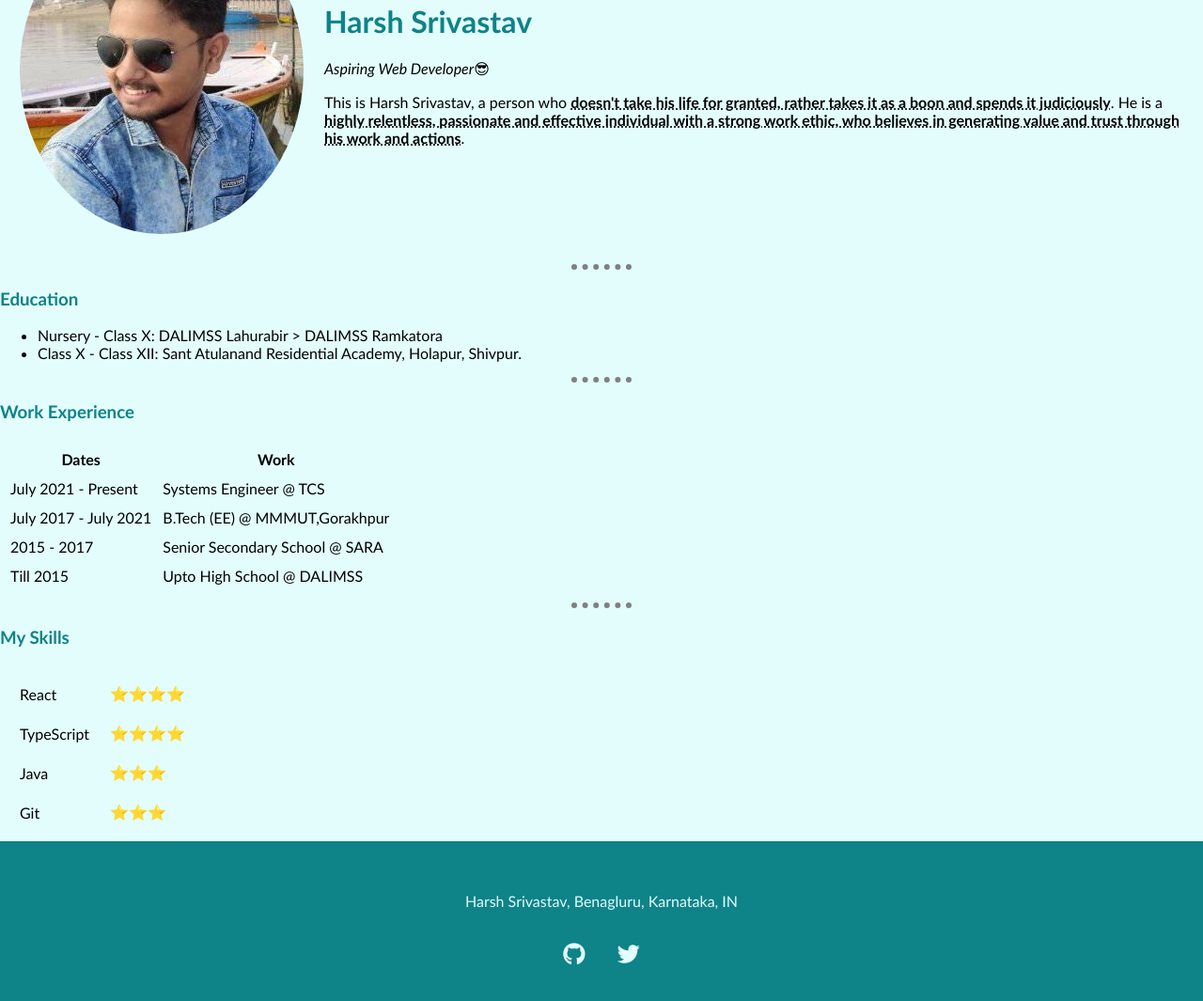
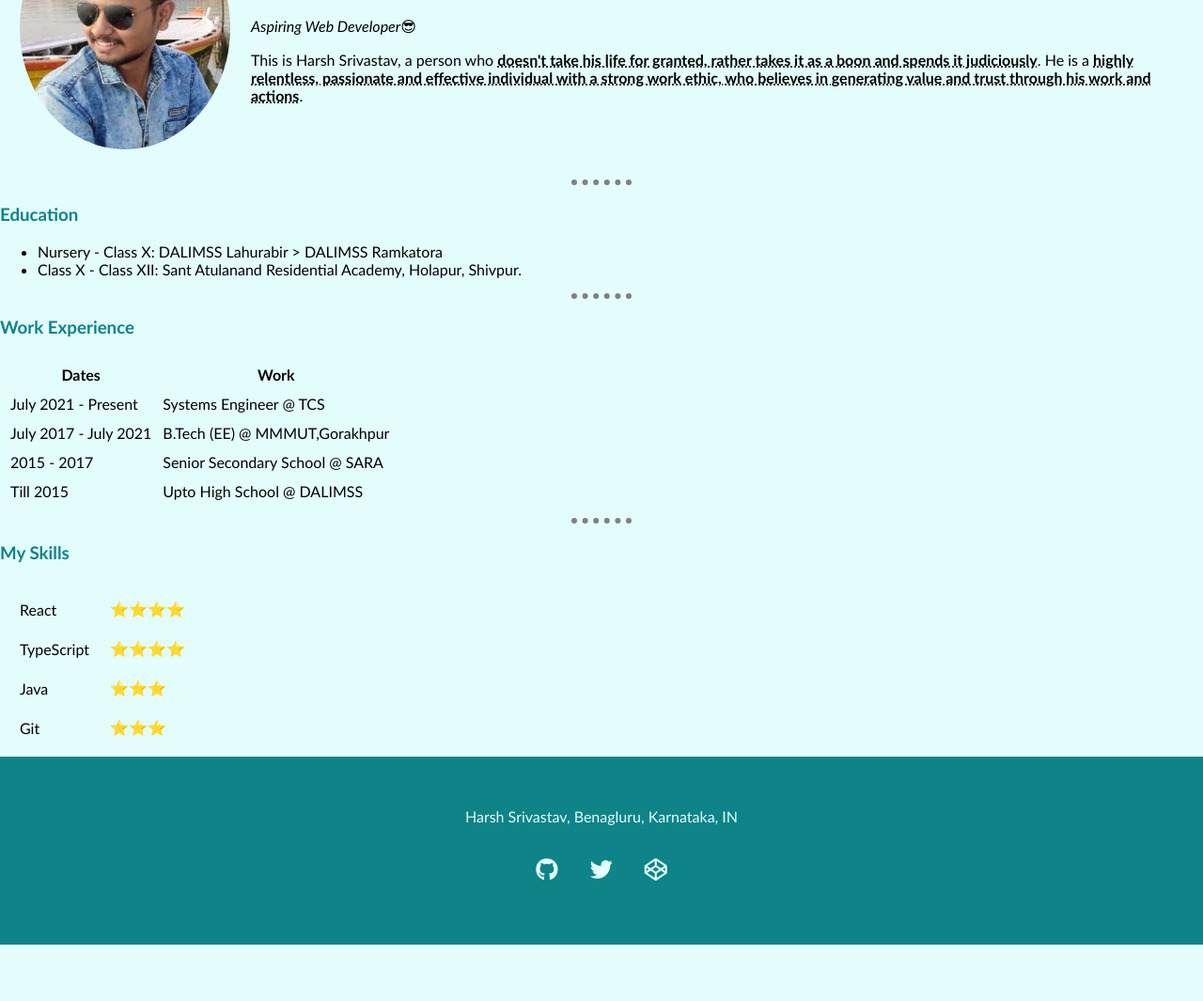
Before and after one commit to Harsh32044/CV, a plain HTML site: page index.html in a window 1280 px wide. Shown: the part 184-1249 px from the top of the page at 94% size. After the commit the page ends 1189 px from the top, so only its background shows below. Drawn offline with Linux system fonts and the light colour scheme.

Commit message:
Footer Codepen icon addition

```diff
--- a/css/styles.css
+++ b/css/styles.css
@@ -14,6 +14,7 @@ body {
 
   img {
     border-radius: 50%;
+    width: 14rem;
   }
 
   h1, h3 {
--- a/index.html
+++ b/index.html
@@ -126,6 +126,7 @@
     <div class="icons">
       <a href="https://github.com/Harsh32044"><i class="fa-brands fa-github"></i></a>
       <a href="https://twitter.com/harshsriv7"><i class="fa-brands fa-twitter"></i></a>
+      <a href="https://codepen.io/harsh32044"><i class="fa-brands fa-codepen"></i></a>
     </div>
    </div>
  </body>
```
